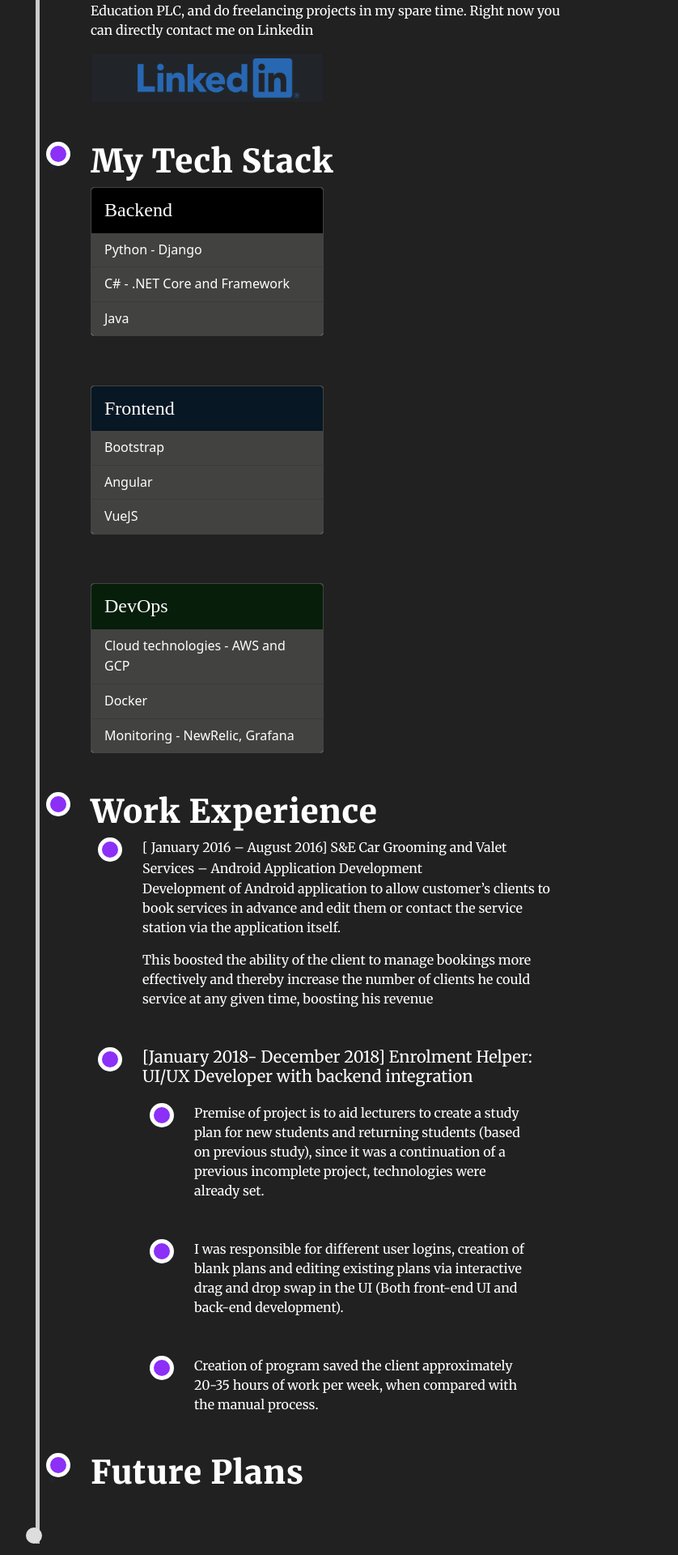
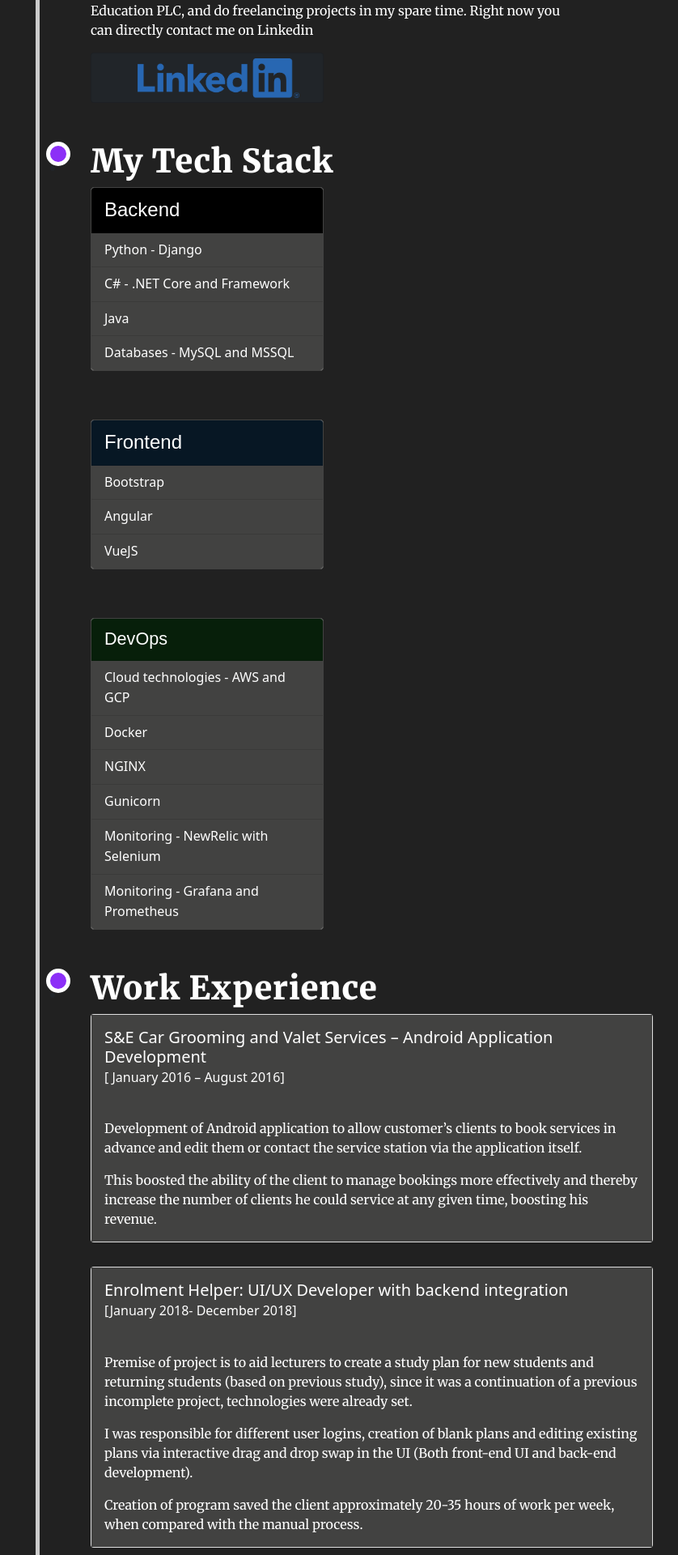
Before and after one commit to TeddyIIG/Portfolio, a Django app: page /aboutme/ in a window 1280 px wide. Shown: the part 609-2529 px from the top of the page at 81% size, without its empty margins (242-1080 px from the left). Run offline with Django 3.2, Linux system fonts and the light colour scheme.

Commit message:
bootstrap cards on about me

```diff
--- a/templates/aboutme.html
+++ b/templates/aboutme.html
@@ -52,16 +52,17 @@
                                 <div class="content">
 								<h3>My Tech Stack</h3>
                                         <div class="card" style="width: 18rem;border-color: #424241;margin-right: 20%">
-                                        <div class="card-header" style="background-color:black;color: white;font-size: 150%;font-family: FredokaOne" >Backend</div>
+                                        <div class="card-header" style="background-color:black;color: white;font-size: 150%;font-family: Arial, Helvetica, sans-serif" >Backend</div>
                                         <ul class="list-group list-group-flush" >
                                             <ul class="list-group-item"style="background-color:#424241;color: white">Python - Django</ul>
                                             <ul class="list-group-item" style="background-color:#424241;color: white">C# - .NET Core and Framework</ul>
                                             <ul class="list-group-item" style="background-color:#424241;color: white">Java</ul>
+                                            <ul class="list-group-item" style="background-color:#424241;color: white">Databases - MySQL and MSSQL</ul>
                                             </ul>
                                         </div>
 
                                         <div class="card" style="width: 18rem;border-color: #424241;margin-right: 20%;margin-top: 10%">
-                                        <div class="card-header" style="background-color:#071724;color: white;font-size: 150%;font-family: FredokaOne" >Frontend</div>
+                                        <div class="card-header" style="background-color:#071724;color: white;font-size: 150%;font-family: Arial, Helvetica, sans-serif" >Frontend</div>
                                         <ul class="list-group list-group-flush" >
                                             <ul class="list-group-item"style="background-color:#424241;color: white">Bootstrap</ul>
                                             <ul class="list-group-item" style="background-color:#424241;color: white">Angular</ul>
@@ -70,11 +71,14 @@
                                         </div>
 
                                         <div class="card" style="width: 18rem;border-color: #424241;margin-right: 20%;margin-top: 10%">
-                                        <div class="card-header" style="background-color:#071f0a;color: white;font-size: 150%;font-family: FredokaOne" >DevOps</div>
+                                        <div class="card-header" style="background-color:#071f0a;color: white;font-size: 135%;font-family: Arial, Helvetica, sans-serif" >DevOps</div>
                                         <ul class="list-group list-group-flush" >
                                             <ul class="list-group-item"style="background-color:#424241;color: white">Cloud technologies - AWS and GCP</ul>
                                             <ul class="list-group-item" style="background-color:#424241;color: white">Docker</ul>
-                                            <ul class="list-group-item" style="background-color:#424241;color: white">Monitoring - NewRelic, Grafana</ul>
+                                            <ul class="list-group-item" style="background-color:#424241;color: white">NGINX</ul>
+                                            <ul class="list-group-item" style="background-color:#424241;color: white">Gunicorn</ul>
+                                            <ul class="list-group-item" style="background-color:#424241;color: white">Monitoring - NewRelic with Selenium</ul>
+                                            <ul class="list-group-item" style="background-color:#424241;color: white">Monitoring - Grafana and Prometheus</ul>
                                             </ul>
                                         </div>
 
@@ -86,30 +90,49 @@
                                 <div class="content">
 								<h3> Work Experience </h3>
 
-                                <ul>
-                                    <li style="color: white; font-family:'Merriweather',sans-serif">
-                                    <h7>[ January 2016 – August 2016] S&E Car Grooming and Valet Services – Android Application Development</h7>
+                                <div class="card" style="width: 115%;">
+                                <div class="card-body" style="background-color: #424241">
+                                    <h5 class="card-title" style="color: white">S&E Car Grooming and Valet Services – Android Application Development</h5>
+                                    <h6 class="card-subtitle mb-2" style="color: white; padding-bottom: 5%">[ January 2016 – August 2016]</h6>
+                                        <p class="card-text" style="color: white">Development of Android application to allow customer’s clients to book services in advance and edit them or contact the service station via the application itself.</p>
+                                        <p class="card-text" style="color: white">This boosted the ability of the client to manage bookings more effectively and thereby increase the number of clients he could service at any given time, boosting his revenue.</p>
 
-                                            <p style="color: white"> Development of Android application to allow customer’s clients to book services in advance and edit them or contact the service station via the application itself.</p>
-                                            <p style="color: white">This boosted the ability of the client to manage bookings more effectively and thereby increase the number of clients he could service at any given time, boosting his
-                                                    revenue
-                                            </p>
+                                </div>
+                                </div>
 
-                                    </li>
+                                <div class="card" style="width: 115%;margin-top: 5%">
+                                <div class="card-body" style="background-color: #424241">
+                                    <h5 class="card-title" style="color: white">Enrolment Helper: UI/UX Developer with backend integration </h5>
+                                    <h6 class="card-subtitle mb-2" style="color: white;padding-bottom: 5%">[January 2018- December 2018]</h6>
+                                        <p class="card-text" style="color: white">Premise of project is to aid lecturers to create a study plan for new students and returning students (based on previous study), since it was a continuation of a previous incomplete project, technologies were already set.</p>
+                                        <p class="card-text" style="color: white">I was responsible for different user logins, creation of blank plans and editing existing plans via interactive drag and drop swap in the UI (Both front-end UI and back-end development).</p>
+                                    <p class="card-text" style="color: white">Creation of program saved the client approximately 20-35 hours of work per week, when compared with the manual process.</p>
 
-                                    <li style="color: white; font-family:'Merriweather',sans-serif">
-                                    <h5>[January 2018- December 2018] Enrolment Helper: UI/UX Developer with backend integration</h5>
-                                        <ul style="margin-top: 4%">
-                                            <li style="color: white;"><p>Premise of project is to aid lecturers to create a study plan for new students and returning students (based on previous study), since it was a continuation of a previous incomplete project, technologies were already set.
-                                            </p></li>
-                                            <li style="color: white"><p>I was responsible for different user logins, creation of blank plans and editing existing plans via interactive drag and drop swap in the UI (Both front-end UI and back-end development).
-                                            </p></li>
-                                            <li style="color: white"><p>Creation of program saved the client approximately 20-35 hours of work per week, when compared with the manual process.
-                                            </p></li>
+                                </div>
+                                </div>
 
-                                        </ul>
-                                    </li>
-                                </ul>
+                                <div class="card" style="width: 115%;margin-top: 5%">
+                                <div class="card-body" style="background-color: #424241">
+                                    <h5 class="card-title" style="color: white">Sixth Sense Trading Web Application: Web App Developer.</h5>
+                                    <h6 class="card-subtitle mb-2" style="color: white; padding-bottom: 5%">[November 2019- January 2020]</h6>
+                                        <p class="card-text" style="color: white">The purpose of this project is to boost the international outreach of a Sri Lankan based export business along with the intention of providing the client with a content management system to enable them to enter new products for display.</p>
+                                        <p class="card-text" style="color: white">The system will also provide the users of the client’s web application the option to login and register to create their own profiles through which they can contact the business online and place orders for the export items. </p>
+                                        <p class="card-text" style="color: white">The front end is handled by a mix of bootstrap and basic html embedded onto the django template language, while the backend is wholly created via django with the database being built on SQLite for improved transactions.</p>
+
+                                </div>
+                                </div>
+
+                                <div class="card" style="width: 115%;margin-top: 5%">
+                                <div class="card-body" style="background-color: #424241">
+                                    <h5 class="card-title" style="color: white">Associate Operations Engineer</h5>
+                                    <h6 class="card-subtitle mb-2" style="color: white; padding-bottom: 5%">[March 2020 - Current]</h6>
+                                        <p class="card-text" style="color: white">Main duties included monitoring using NewRelic and debugging scripts which are currently based on selenium and debugging customer issues (Operations L1 support) based around data changes for major Pearson systems.</p>
+                                        <p class="card-text" style="color: white">Creation of a ASP.NET Core based web tool for remote windows server maintenance, which is based upon Microsoft Management Infrastructure (MMI) Library, to remotely check status and start/stop/restart services.</p>
+                                        <p class="card-text" style="color: white">Creation and Debugging of python scripts which are collected to measure the daily/weekly/monthly time utilization of PteOps members.</p>
+                                        <p class="card-text" style="color: white">Debugging UI issues in PteOps Timetracker app which is based on Django for the backend and jQuery and Bootstrap for the frontend.</p>
+                                </div>
+                                </div>
+
                                 </div>
                             </li>
 
```
